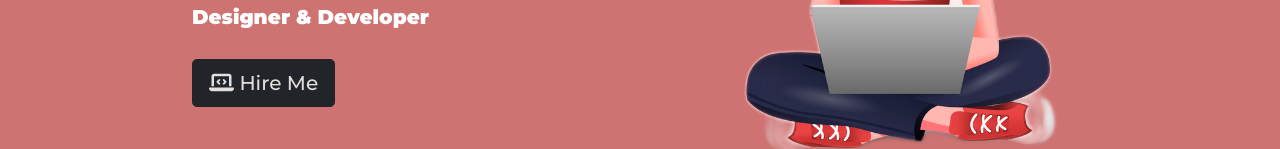
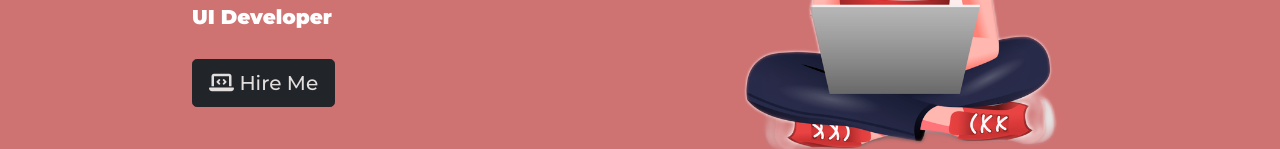
Before and after one commit to Maddy1710/micoder.github.io, a plain HTML site: page index.html in a window 1280 px wide. Shown: the part 405-554 px from the top of the page. Drawn offline with nearby package versions, Linux system fonts and the light colour scheme.

Commit message:
Update index.html

```diff
--- a/index.html
+++ b/index.html
@@ -45,7 +45,7 @@
         <div class="col-lg-6">
           <h4>HI THERE! I'M</h4>
           <h1> Madhuri Ingale</h1>
-          <h5>Designer & Developer</h5>
+          <h5>UI Developer</h5>
           <a href="mailto:madhuri1710@gmail.com" target="_blank" class="btn btn-lg btn-dark hire-button"><i class="fa-solid fa-laptop-code"></i> Hire Me</a>
         </div>
         <div class="col-lg-6">
```
